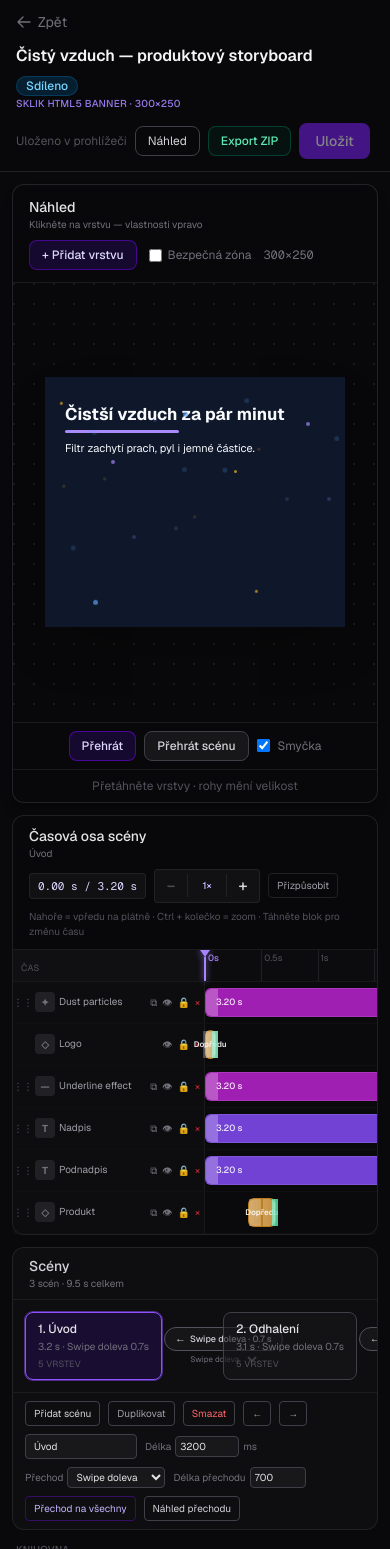
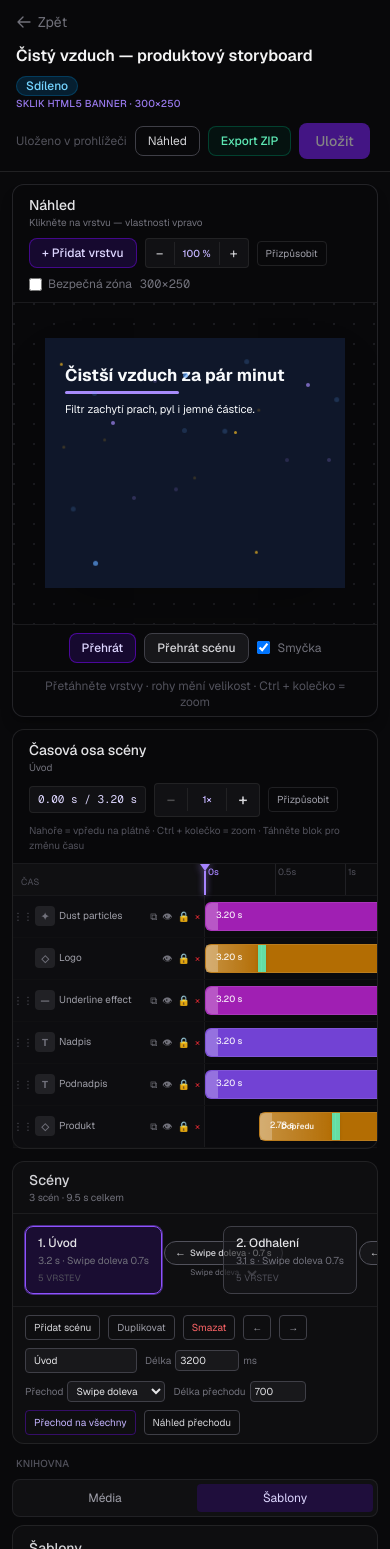
Before and after one commit to git-testovaci/sklik-html5-banner-generator, a Next.js app: page /editor/proj-001 in a window 390 px wide. Shown: the top 1549 px of the page. Built offline with nearby package versions, Linux system fonts and the light colour scheme.

Commit message:
fix: improve CapCut timeline zoom canvas selection and layer timing

```diff
--- a/src/components/editor/AssetLibrary.tsx
+++ b/src/components/editor/AssetLibrary.tsx
@@ -94,7 +94,7 @@ export function AssetLibrary({
     onUpdate(next);
     onPlaced?.(
       { type: "asset", id: selectedSlot.id },
-      `${selectedSlot.slotLabel ?? selectedSlot.name} — vloženo do místa`,
+      `${selectedSlot.name} — vloženo do vybraného místa`,
     );
   }
 
@@ -165,7 +165,7 @@ export function AssetLibrary({
                     <button
                       type="button"
                       onClick={() => insertIntoSelectedSlot(asset.id)}
-                      className="w-full rounded-md border border-zinc-700/80 bg-transparent px-2 py-1.5 text-[10px] text-zinc-500 hover:bg-zinc-800/40 hover:text-zinc-400"
+                      className="w-full rounded-md border border-violet-700/60 bg-violet-950/30 px-2 py-1.5 text-[10px] font-medium text-violet-200 hover:bg-violet-900/40"
                     >
                       Vložit do vybraného místa
                     </button>
--- a/src/components/editor/BannerEditor.tsx
+++ b/src/components/editor/BannerEditor.tsx
@@ -358,7 +358,7 @@ function BannerEditorInner({ initialState, projectId }: BannerEditorInnerProps)
   function handleSlotActivate(layerId: string) {
     const layer = getLayerById(state, layerId);
     if (!layer) return;
-    setSelectedLayer({ type: "asset", id: layer.id });
+    setSelectedLayer(selectionForBannerLayer(layer));
     setSelectedEffectId(null);
     setLeftTab("assets");
     window.setTimeout(() => {
--- a/src/components/editor/BannerPreviewStage.tsx
+++ b/src/components/editor/BannerPreviewStage.tsx
@@ -18,6 +18,8 @@ import type { BannerEditorState, BannerEditorStateUpdater, SelectedLayer } from
 import { BannerPreview } from "./BannerPreview";
 import { CanvasQuickAdd } from "./CanvasQuickAdd";
 import { PreviewPlaybackControls } from "./PreviewPlaybackControls";
+
+const CANVAS_ZOOM_STEPS = [0.75, 1, 1.25, 1.5, 2] as const;
 
 interface BannerPreviewStageProps {
   state: BannerEditorState;
@@ -47,19 +49,21 @@ export function BannerPreviewStage({
   gateLayersByPreviewTime = false,
 }: BannerPreviewStageProps) {
   const containerRef = useRef<HTMLDivElement>(null);
-  const [scale, setScale] = useState(1);
+  const [fitScale, setFitScale] = useState(1);
+  const [viewZoom, setViewZoom] = useState(1);
   const [showSafeArea, setShowSafeArea] = useState(false);
   const loopPreview = state.timeline?.loop ?? false;
   const activeScene = getActiveScene(state);
+  const scale = fitScale * viewZoom;
 
   useEffect(() => {
     function updateScale() {
       const container = containerRef.current;
       if (!container || container.clientWidth <= 0) return;
-      const padding = 48;
+      const padding = 24;
       const sx = (container.clientWidth - padding) / state.width;
       const sy = (container.clientHeight - padding) / state.height;
-      setScale(Math.min(sx, sy, 1) || 1);
+      setFitScale(Math.min(sx, sy, 1) || 1);
     }
     updateScale();
     const ro = new ResizeObserver(updateScale);
@@ -70,6 +74,37 @@ export function BannerPreviewStage({
       window.removeEventListener("resize", updateScale);
     };
   }, [state.width, state.height]);
+
+  useEffect(() => {
+    const el = containerRef.current;
+    if (!el) return;
+    function onWheel(e: WheelEvent) {
+      if (!e.ctrlKey && !e.metaKey) return;
+      e.preventDefault();
+      setViewZoom((z) => {
+        const idx = CANVAS_ZOOM_STEPS.findIndex((s) => s >= z - 0.001);
+        const nextIdx =
+          e.deltaY > 0
+            ? Math.max(0, (idx >= 0 ? idx : CANVAS_ZOOM_STEPS.length - 1) - 1)
+            : Math.min(CANVAS_ZOOM_STEPS.length - 1, (idx >= 0 ? idx : 0) + 1);
+        return CANVAS_ZOOM_STEPS[nextIdx] ?? z;
+      });
+    }
+    el.addEventListener("wheel", onWheel, { passive: false });
+    return () => el.removeEventListener("wheel", onWheel);
+  }, []);
+
+  function stepCanvasZoom(direction: "in" | "out") {
+    setViewZoom((z) => {
+      const idx = CANVAS_ZOOM_STEPS.findIndex((s) => Math.abs(s - z) < 0.001);
+      const base = idx >= 0 ? idx : CANVAS_ZOOM_STEPS.indexOf(1);
+      const nextIdx =
+        direction === "in"
+          ? Math.min(CANVAS_ZOOM_STEPS.length - 1, base + 1)
+          : Math.max(0, base - 1);
+      return CANVAS_ZOOM_STEPS[nextIdx] ?? z;
+    });
+  }
 
   function updateTextPlacement(
     layerId: TextLayerPlacement["layerId"],
@@ -134,20 +169,53 @@ export function BannerPreviewStage({
         ? playbackScene?.name ?? activeScene?.name
         : undefined;
 
+  const atMinCanvasZoom = viewZoom <= CANVAS_ZOOM_STEPS[0]!;
+  const atMaxCanvasZoom = viewZoom >= CANVAS_ZOOM_STEPS[CANVAS_ZOOM_STEPS.length - 1]!;
+
   return (
     <section
       aria-labelledby="preview-heading"
       className="flex flex-col rounded-xl border border-zinc-700/50 bg-zinc-950/70 shadow-lg shadow-black/20"
     >
-      <div className="flex flex-wrap items-center justify-between gap-2 border-b border-zinc-800/60 px-4 py-3">
+      <div className="flex flex-wrap items-center justify-between gap-2 border-b border-zinc-800/60 px-4 py-2.5">
         <div>
           <h2 id="preview-heading" className="text-sm font-medium text-zinc-200">
             Náhled
           </h2>
           <p className="text-[10px] text-zinc-500">Klikněte na vrstvu — vlastnosti vpravo</p>
         </div>
-        <div className="flex items-center gap-3">
+        <div className="flex flex-wrap items-center gap-2">
           {onQuickAdd ? <CanvasQuickAdd onAdd={onQuickAdd} /> : null}
+          <div className="flex items-center rounded border border-zinc-800/80 bg-zinc-900/60">
+            <button
+              type="button"
+              disabled={atMinCanvasZoom}
+              onClick={() => stepCanvasZoom("out")}
+              className="min-w-[1.75rem] px-2 py-1 text-sm text-zinc-300 hover:bg-zinc-800/60 disabled:opacity-30"
+              aria-label="Oddálit náhled"
+            >
+              −
+            </button>
+            <span className="min-w-[2.75rem] border-x border-zinc-800/80 px-2 py-1 text-center text-[10px] font-medium text-violet-300">
+              {Math.round(viewZoom * 100)} %
+            </span>
+            <button
+              type="button"
+              disabled={atMaxCanvasZoom}
+              onClick={() => stepCanvasZoom("in")}
+              className="min-w-[1.75rem] px-2 py-1 text-sm text-zinc-300 hover:bg-zinc-800/60 disabled:opacity-30"
+              aria-label="Přiblížit náhled"
+            >
+              +
+            </button>
+          </div>
+          <button
+            type="button"
+            onClick={() => setViewZoom(1)}
+            className="rounded border border-zinc-800/80 px-2 py-1 text-[10px] text-zinc-400 hover:bg-zinc-800/60"
+          >
+            Přizpůsobit
+          </button>
           <label className="flex items-center gap-1.5 text-xs text-zinc-500">
             <input
               type="checkbox"
@@ -163,7 +231,7 @@ export function BannerPreviewStage({
 
       <div
         ref={containerRef}
-        className="relative flex h-[min(480px,52vh)] min-h-[300px] items-center justify-center overflow-hidden p-4 sm:p-6"
+        className="relative flex h-[min(340px,38vh)] min-h-[200px] items-center justify-center overflow-hidden p-2 sm:p-3"
         style={{
           backgroundImage:
             "radial-gradient(circle at 1px 1px, rgb(63 63 70 / 0.35) 1px, transparent 0)",
@@ -214,8 +282,8 @@ export function BannerPreviewStage({
         sceneLabel={sceneLabel}
       />
 
-      <p className="border-t border-zinc-800/60 px-4 py-2 text-center text-xs text-zinc-600">
-        Přetáhněte vrstvy · rohy mění velikost
+      <p className="border-t border-zinc-800/60 px-4 py-1.5 text-center text-xs text-zinc-600">
+        Přetáhněte vrstvy · rohy mění velikost · Ctrl + kolečko = zoom
       </p>
     </section>
   );
--- a/src/components/editor/InspectorPanel.tsx
+++ b/src/components/editor/InspectorPanel.tsx
@@ -19,6 +19,7 @@ import {
   getLayerById,
   getSceneById,
   getSceneTransitionDurationMs,
+  resolveBannerLayerForSelection,
   updateBannerLayer,
   updateLayerEffect,
   updateScene,
@@ -204,19 +205,12 @@ export function InspectorPanel({
     );
   }
 
-  const layerId =
+  const layer =
     selection.type === "layer"
-      ? selection.layerId
-      : selection.type === "text"
-        ? selection.id
-        : selection.type === "asset"
-          ? selection.id
-          : null;
-
-  let layer = layerId ? getLayerById(state, layerId) : undefined;
-  if (!layer && selection.type === "asset") {
-    layer = (state.bannerLayers ?? []).find((l) => l.assetId === selection.id);
-  }
+      ? getLayerById(state, selection.layerId)
+      : selection.type === "text" || selection.type === "asset"
+        ? resolveBannerLayerForSelection(state, selection)
+        : undefined;
 
   if (!layer) {
     const active = getActiveScene(state);
--- a/src/components/editor/UnifiedLayerTimeline.tsx
+++ b/src/components/editor/UnifiedLayerTimeline.tsx
@@ -18,6 +18,7 @@ import {
   TIMELINE_LABEL_WIDTH_PX,
   TIMELINE_ROW_HEIGHT_PX,
   TIMELINE_RULER_HEIGHT_PX,
+  TIMELINE_ZOOM_LEVELS,
   timelineTrackWidthPx,
   type TimelineZoomLevel,
 } from "@/lib/animation/layer-timeline-utils";
@@ -92,6 +93,7 @@ export function UnifiedLayerTimeline({
 }: UnifiedLayerTimelineProps) {
   const scene = getActiveScene(state);
   const trackRef = useRef<HTMLDivElement>(null);
+  const scrollRef = useRef<HTMLDivElement>(null);
   const rootRef = useRef<HTMLElement>(null);
   const rowsRef = useRef<HTMLDivElement>(null);
   const dragRef = useRef<DragState | null>(null);
@@ -133,12 +135,41 @@ export function UnifiedLayerTimeline({
   }, []);
 
   const sceneDurationMs = scene?.durationMs ?? 3000;
-  const trackWidthPx = timelineTrackWidthPx(zoom);
+  const trackWidthPx = timelineTrackWidthPx(zoom, sceneDurationMs);
+  const maxZoom = TIMELINE_ZOOM_LEVELS[TIMELINE_ZOOM_LEVELS.length - 1]!;
+  const minZoom = TIMELINE_ZOOM_LEVELS[0]!;
   const layers = scene ? getTimelineLayersForScene(state, scene.id) : [];
   const ticks = buildRulerTicks(sceneDurationMs, zoom);
   const displayPlayheadMs = livePlayheadMs ?? playheadMs;
   const playheadPct =
     sceneDurationMs > 0 ? (displayPlayheadMs / sceneDurationMs) * 100 : 0;
+  const zoomRef = useRef(zoom);
+  const playheadRef = useRef(displayPlayheadMs);
+
+  useEffect(() => {
+    zoomRef.current = zoom;
+  }, [zoom]);
+
+  useEffect(() => {
+    playheadRef.current = displayPlayheadMs;
+  }, [displayPlayheadMs]);
+
+  function scrollToPlayhead(zoomLevel: TimelineZoomLevel, timeMs: number) {
+    const scrollEl = scrollRef.current;
+    if (!scrollEl || sceneDurationMs <= 0) return;
+    const playheadX =
+      TIMELINE_LABEL_WIDTH_PX +
+      (timeMs / sceneDurationMs) * timelineTrackWidthPx(zoomLevel, sceneDurationMs);
+    requestAnimationFrame(() => {
+      scrollEl.scrollLeft = Math.max(0, playheadX - scrollEl.clientWidth * 0.35);
+    });
+  }
+
+  function applyZoom(next: TimelineZoomLevel) {
+    setZoom(next);
+    scrollToPlayhead(next, displayPlayheadMs);
+  }
+
   const selectedBannerLayer = resolveBannerLayerForSelection(state, selectedLayer);
 
   useEffect(() => {
@@ -344,11 +375,20 @@ export function UnifiedLayerTimeline({
     function onWheel(e: WheelEvent) {
       if (!e.ctrlKey && !e.metaKey) return;
       e.preventDefault();
-      setZoom((z) => cycleTimelineZoom(z, e.deltaY > 0 ? "out" : "in"));
+      const next = cycleTimelineZoom(zoomRef.current, e.deltaY > 0 ? "out" : "in");
+      setZoom(next);
+      const scrollEl = scrollRef.current;
+      if (!scrollEl || sceneDurationMs <= 0) return;
+      const playheadX =
+        TIMELINE_LABEL_WIDTH_PX +
+        (playheadRef.current / sceneDurationMs) * timelineTrackWidthPx(next, sceneDurationMs);
+      requestAnimationFrame(() => {
+        scrollEl.scrollLeft = Math.max(0, playheadX - scrollEl.clientWidth * 0.35);
+      });
     }
     el.addEventListener("wheel", onWheel, { passive: false });
     return () => el.removeEventListener("wheel", onWheel);
-  }, []);
+  }, [sceneDurationMs]);
 
   function focusTimeline() {
     rootRef.current?.focus({ preventScroll: true });
@@ -481,8 +521,8 @@ export function UnifiedLayerTimeline({
     );
   }
 
-  const atMaxZoom = zoom >= 3;
-  const atMinZoom = zoom <= 1;
+  const atMaxZoom = zoom >= maxZoom;
+  const atMinZoom = zoom <= minZoom;
 
   return (
     <section
@@ -517,7 +557,7 @@ export function UnifiedLayerTimeline({
               <button
                 type="button"
                 disabled={atMinZoom}
-                onClick={() => setZoom((z) => cycleTimelineZoom(z, "out"))}
+                onClick={() => applyZoom(cycleTimelineZoom(zoom, "out"))}
                 className="min-w-[2rem] px-2.5 py-1 text-base font-medium text-zinc-300 hover:bg-zinc-800/60 disabled:opacity-30"
                 title="Oddálit (Ctrl + kolečko)"
                 aria-label="Oddálit časovou osu"
@@ -533,7 +573,7 @@ export function UnifiedLayerTimeline({
               <button
                 type="button"
                 disabled={atMaxZoom}
-                onClick={() => setZoom((z) => cycleTimelineZoom(z, "in"))}
+                onClick={() => applyZoom(cycleTimelineZoom(zoom, "in"))}
                 className="min-w-[2rem] px-2.5 py-1 text-base font-medium text-zinc-300 hover:bg-zinc-800/60 disabled:opacity-30"
                 title="Přiblížit (Ctrl + kolečko)"
                 aria-label="Přiblížit časovou osu"
@@ -543,7 +583,9 @@ export function UnifiedLayerTimeline({
             </div>
             <button
               type="button"
-              onClick={() => setZoom(1)}
+              onClick={() => {
+                applyZoom(1);
+              }}
               className="rounded border border-zinc-800/80 px-2 py-1 text-[10px] text-zinc-400 hover:bg-zinc-800/60"
             >
               Přizpůsobit
@@ -555,15 +597,14 @@ export function UnifiedLayerTimeline({
         </p>
       </div>
 
-      <div className="overflow-x-auto">
+      <div ref={scrollRef} className="max-w-full overflow-x-auto">
         <div
-          className="min-w-0"
-          style={{ width: TIMELINE_LABEL_WIDTH_PX + trackWidthPx }}
+          style={{ width: TIMELINE_LABEL_WIDTH_PX + trackWidthPx, minWidth: TIMELINE_LABEL_WIDTH_PX + trackWidthPx }}
         >
           {/* Ruler */}
           <div className="flex border-b border-zinc-800/50" style={{ height: TIMELINE_RULER_HEIGHT_PX }}>
             <div
-              className="shrink-0 border-r border-zinc-800/50 bg-zinc-900/50 px-2 py-1"
+              className="sticky left-0 z-20 shrink-0 border-r border-zinc-800/50 bg-zinc-900/50 px-2 py-1"
               style={{ width: TIMELINE_LABEL_WIDTH_PX }}
             >
               <span className="text-[9px] uppercase tracking-wide text-zinc-600">Čas</span>
@@ -644,7 +685,7 @@ export function UnifiedLayerTimeline({
                   style={{ height: TIMELINE_ROW_HEIGHT_PX }}
                 >
                   <div
-                    className={`flex shrink-0 items-stretch border-r border-zinc-800/50 ${
+                    className={`sticky left-0 z-20 flex shrink-0 items-stretch border-r border-zinc-800/50 ${
                       selected ? "bg-violet-950/40" : "bg-zinc-900/40"
                     }`}
                     style={{ width: TIMELINE_LABEL_WIDTH_PX }}
@@ -822,9 +863,9 @@ export function UnifiedLayerTimeline({
                       ) : null}
                       {segments.in.active && onPhaseDurationChange && !layer.locked ? (
                         <div
-                          className="absolute top-0 z-10 h-full w-1.5 cursor-ew-resize bg-emerald-300/80 hover:bg-emerald-200"
-                          style={{ left: `calc(${inPct}% - 3px)` }}
-                          title="Upravit délku animace dopředu"
+                          className="absolute top-0 z-10 h-full w-2 cursor-ew-resize bg-emerald-300/90 hover:bg-emerald-200 shadow-sm"
+                          style={{ left: `calc(${inPct}% - 4px)` }}
+                          title="Konec animace dopředu"
                           onPointerDown={(e) => {
                             e.stopPropagation();
                             startBlockDrag(e, layer.id, "phase-in");
@@ -833,9 +874,9 @@ export function UnifiedLayerTimeline({
                       ) : null}
                       {segments.out.active && onPhaseDurationChange && !layer.locked ? (
                         <div
-                          className="absolute top-0 z-10 h-full w-1.5 cursor-ew-resize bg-rose-300/80 hover:bg-rose-200"
-                          style={{ left: `calc(${100 - outPct}% - 3px)` }}
-                          title="Upravit délku animace dozadu"
+                          className="absolute top-0 z-10 h-full w-2 cursor-ew-resize bg-rose-300/90 hover:bg-rose-200 shadow-sm"
+                          style={{ left: `calc(${100 - outPct}% - 4px)` }}
+                          title="Začátek animace dozadu"
                           onPointerDown={(e) => {
                             e.stopPropagation();
                             startBlockDrag(e, layer.id, "phase-out");
--- a/src/lib/animation/layer-phase-utils.ts
+++ b/src/lib/animation/layer-phase-utils.ts
@@ -24,6 +24,7 @@ import {
   getSceneById,
   newId,
   syncFlatFromActiveScene,
+  updateBannerLayer,
 } from "@/lib/animation/storyboard-utils";
 import { repairEditorInvariants } from "@/lib/editor/editor-invariants";
 import { effectToLayerAnimation } from "@/lib/animation/effect-presets";
@@ -236,7 +237,17 @@ export function layoutPhaseEffectsOnLayer(
     return e;
   });
 
-  return syncFlatFromActiveScene({ ...state, layerEffects: nextEffects });
+  let next = syncFlatFromActiveScene({ ...state, layerEffects: nextEffects });
+  const layer = getLayerById(next, layerId);
+  if (layer && (layer.timelineStartMs === undefined || layer.timelineDurationMs === undefined)) {
+    next = syncFlatFromActiveScene(
+      updateBannerLayer(next, layerId, {
+        timelineStartMs: range.startMs,
+        timelineDurationMs: range.durationMs,
+      }),
+    );
+  }
+  return next;
 }
 
 function createPhaseEffect(
--- a/src/lib/animation/layer-timeline-utils.ts
+++ b/src/lib/animation/layer-timeline-utils.ts
@@ -56,6 +56,14 @@ export function getLayerTimelineRange(
     return { startMs: 0, durationMs: scene?.durationMs ?? 3000, fromEffects: false };
   }
 
+  if (layer.timelineStartMs !== undefined && layer.timelineDurationMs !== undefined) {
+    return clampTimelineRange(
+      layer.timelineStartMs,
+      layer.timelineDurationMs,
+      scene.durationMs,
+    );
+  }
+
   const effects = getEffectsForScene(state, sceneId).filter((e) => e.layerId === layerId);
   if (effects.length > 0) {
     const startMs = Math.min(...effects.map((e) => e.startMs));
@@ -65,14 +73,6 @@ export function getLayerTimelineRange(
       durationMs: Math.max(MIN_LAYER_DURATION_MS, endMs - startMs),
       fromEffects: true,
     };
-  }
-
-  if (layer.timelineStartMs !== undefined && layer.timelineDurationMs !== undefined) {
-    return clampTimelineRange(
-      layer.timelineStartMs,
-      layer.timelineDurationMs,
-      scene.durationMs,
-    );
   }
 
   return { startMs: 0, durationMs: scene.durationMs, fromEffects: false };
@@ -88,7 +88,7 @@ export function isLayerVisibleAtTimelineTime(
   return timeMs >= range.startMs && timeMs < range.startMs + range.durationMs;
 }
 
-/** Update layer timing — shifts/scales layerEffects or stores on BannerLayer. */
+/** Update layer timing — persists range on layer and reclamps phase effects inside it. */
 export function updateLayerTimelineRange(
   state: BannerEditorState,
   sceneId: string,
@@ -100,19 +100,37 @@ export function updateLayerTimelineRange(
   if (!scene) return state;
 
   const clamped = clampTimelineRange(startMs, durationMs, scene.durationMs);
+  const layer = getLayerById(state, layerId);
   const layerEffects = (state.layerEffects ?? []).filter(
     (e) => e.sceneId === sceneId && e.layerId === layerId,
   );
 
+  let oldStart = 0;
+  let oldDuration = scene.durationMs;
+  if (layer?.timelineStartMs !== undefined && layer?.timelineDurationMs !== undefined) {
+    oldStart = layer.timelineStartMs;
+    oldDuration = layer.timelineDurationMs;
+  } else if (layerEffects.length > 0) {
+    oldStart = Math.min(...layerEffects.map((e) => e.startMs));
+    oldDuration = Math.max(
+      MIN_LAYER_DURATION_MS,
+      Math.max(...layerEffects.map((e) => e.startMs + e.durationMs)) - oldStart,
+    );
+  }
+
+  let next = syncFlatFromActiveScene(
+    updateBannerLayer(state, layerId, {
+      timelineStartMs: clamped.startMs,
+      timelineDurationMs: clamped.durationMs,
+    }),
+  );
+
   if (layerEffects.length > 0) {
-    const current = getLayerTimelineRange(state, sceneId, layerId);
-    const oldStart = current.startMs;
-    const oldDuration = Math.max(MIN_LAYER_DURATION_MS, current.durationMs);
-
+    const oldDur = Math.max(MIN_LAYER_DURATION_MS, oldDuration);
     const nextEffects = (state.layerEffects ?? []).map((e) => {
       if (e.sceneId !== sceneId || e.layerId !== layerId) return e;
-      const relStart = (e.startMs - oldStart) / oldDuration;
-      const relDur = e.durationMs / oldDuration;
+      const relStart = (e.startMs - oldStart) / oldDur;
+      const relDur = e.durationMs / oldDur;
       const nextStart = Math.round(clamped.startMs + relStart * clamped.durationMs);
       const nextDur = Math.max(
         MIN_LAYER_DURATION_MS,
@@ -122,26 +140,11 @@ export function updateLayerTimelineRange(
       return { ...e, startMs: bounded.startMs, durationMs: bounded.durationMs };
     });
 
-    return syncFlatFromActiveScene(
-      layoutPhaseEffectsOnLayer(
-        repairEditorInvariants(
-          syncFlatFromActiveScene({ ...state, layerEffects: nextEffects }),
-        ),
-        sceneId,
-        layerId,
-      ),
-    );
+    next = syncFlatFromActiveScene({ ...next, layerEffects: nextEffects });
+    next = layoutPhaseEffectsOnLayer(repairEditorInvariants(next), sceneId, layerId);
   }
 
-  const withLayer = repairEditorInvariants(
-    syncFlatFromActiveScene(
-      updateBannerLayer(state, layerId, {
-        timelineStartMs: clamped.startMs,
-        timelineDurationMs: clamped.durationMs,
-      }),
-    ),
-  );
-  return syncFlatFromActiveScene(layoutPhaseEffectsOnLayer(withLayer, sceneId, layerId));
+  return syncFlatFromActiveScene(repairEditorInvariants(next));
 }
 
 export function defaultInsertDurationMs(
@@ -263,10 +266,10 @@ export function formatTimelineSeconds(ms: number): string {
   return s >= 10 ? `${s.toFixed(1)} s` : `${s.toFixed(2)} s`;
 }
 
-export const TIMELINE_ZOOM_LEVELS = [1, 1.5, 2, 3] as const;
+export const TIMELINE_ZOOM_LEVELS = [1, 1.5, 2, 3, 4, 6] as const;
 export type TimelineZoomLevel = (typeof TIMELINE_ZOOM_LEVELS)[number];
 
-export const TIMELINE_TRACK_BASE_WIDTH_PX = 360;
+export const TIMELINE_TRACK_BASE_WIDTH_PX = 420;
 export const TIMELINE_LABEL_WIDTH_PX = 192;
 export const TIMELINE_ROW_HEIGHT_PX = 42;
 export const TIMELINE_RULER_HEIGHT_PX = 32;
@@ -283,8 +286,12 @@ export function cycleTimelineZoom(
   return TIMELINE_ZOOM_LEVELS[Math.max(0, i - 1)] ?? current;
 }
 
-export function timelineTrackWidthPx(zoom: TimelineZoomLevel): number {
-  return Math.round(TIMELINE_TRACK_BASE_WIDTH_PX * zoom);
+export function timelineTrackWidthPx(
+  zoom: TimelineZoomLevel,
+  sceneDurationMs = 3000,
+): number {
+  const durationFactor = Math.max(1, sceneDurationMs / 3000);
+  return Math.round(TIMELINE_TRACK_BASE_WIDTH_PX * zoom * durationFactor);
 }
 
 /** Ruler tick positions (ms) scaled for scene duration and zoom level. */
@@ -302,6 +309,8 @@ export function buildRulerTicks(sceneDurationMs: number, zoom = 1): number[] {
   if (zoom >= 1.5) step = Math.max(100, Math.round(step / 1.5));
   if (zoom >= 2) step = Math.max(100, Math.round(step / 2));
   if (zoom >= 3) step = Math.max(50, Math.round(step / 2));
+  if (zoom >= 4) step = Math.max(50, Math.round(step / 1.5));
+  if (zoom >= 6) step = Math.max(25, Math.round(step / 2));
 
   const ticks: number[] = [];
   for (let t = 0; t <= sceneDurationMs; t += step) {
--- a/src/lib/animation/storyboard-utils.ts
+++ b/src/lib/animation/storyboard-utils.ts
@@ -815,7 +815,14 @@ export function resolveBannerLayerForSelection(
   }
 
   if (selection.type === "text") {
-    return getLayersForScene(state, scene.id).find(
+    const scene = getActiveScene(state);
+    if (scene) {
+      const inScene = getLayersForScene(state, scene.id).find(
+        (l) => l.type === "text" && l.legacyKey === selection.id,
+      );
+      if (inScene) return inScene;
+    }
+    return (state.bannerLayers ?? []).find(
       (l) => l.type === "text" && l.legacyKey === selection.id,
     );
   }
```
Also changed, not shown: src/components/editor/BannerPreview.tsx (+11 -3 lines), src/components/editor/SlotPlaceholder.tsx (+21 -2 lines).
